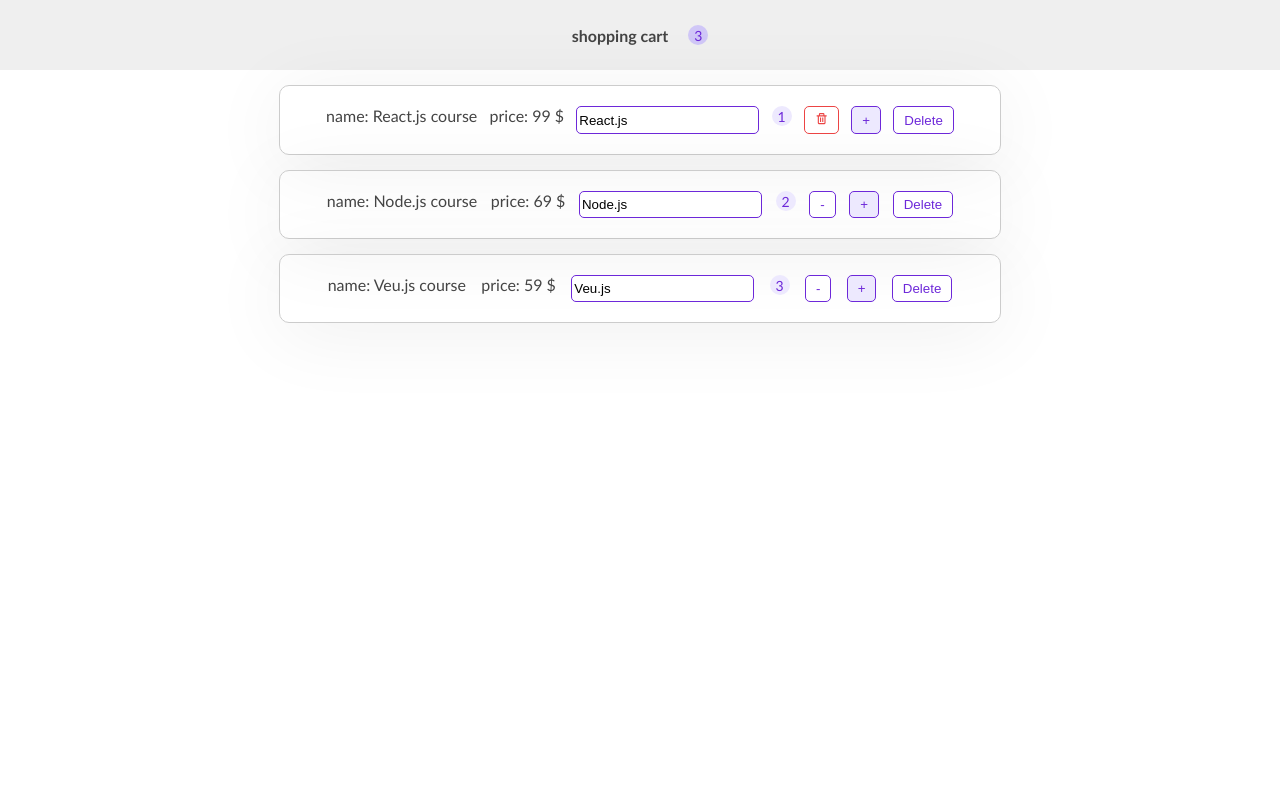
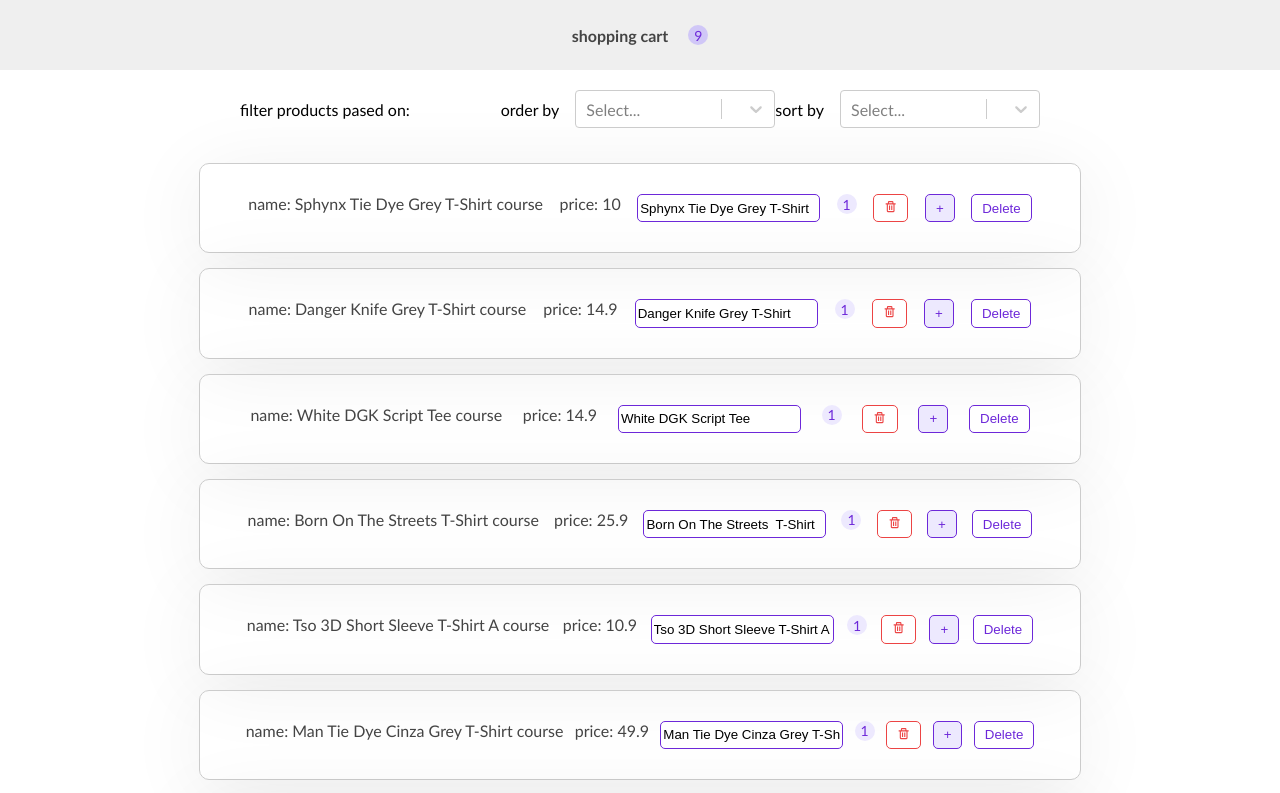
Before and after one commit to esmailireza/shopping-cart-project, a React (Create React App) app: page / in a window 1280 px wide. Shown: the top 793 px of the page. Built offline with nearby package versions, Linux system fonts and the light colour scheme.

Commit message:
added filter and sort select-option to project

```diff
--- a/package.json
+++ b/package.json
@@ -7,6 +7,7 @@
     "react-dom": "^17.0.2",
     "react-icons": "^4.3.1",
     "react-scripts": "4.0.3",
+    "react-select": "^5.2.1",
     "web-vitals": "^1.1.2"
   },
   "scripts": {
--- a/src/App.css
+++ b/src/App.css
@@ -1,9 +1,8 @@
 .container {
   display: flex;
-  /* justify-content: space-evenly; */
   width: 100%;
   background: #fff;
   flex-direction: column;
   align-items: center;
-  height: 100vh;
+  min-height: 100vh;
 }
--- a/src/App.js
+++ b/src/App.js
@@ -4,12 +4,14 @@
 import NavBar from "./components/NavBar/NavBar";
 import Wrapper from "./components/hoc/Wrapper";
 import ProductsProvider from "./components/Providers/ProductsProvider";
+import Filter from "./components/Filter/Filter";
 
 const App = () => {
   return (
     <>
       <ProductsProvider>
         <NavBar />
+        <Filter />
         <ProductList />
       </ProductsProvider>
     </>
--- /dev/null
+++ b/src/components/Filter/Filter.js
@@ -0,0 +1,64 @@
+import { useState } from "react/cjs/react.development";
+import { useProductsActions } from "../Providers/ProductsProvider";
+import Select from "react-select";
+import styles from "./filter.module.css";
+
+const options = [
+  { value: "", label: "ALL" },
+  { value: "XS", label: "XS" },
+  { value: "S", label: "S" },
+  { value: "M", label: "M" },
+  { value: "L", label: "L" },
+  { value: "XL", label: "XL" },
+  { value: "XXL", label: "XXL" },
+];
+
+const sortOptions = [
+  { value: "higest", label: "higest" },
+  { value: "lowest", label: "lowest" },
+];
+
+const Filter = () => {
+  const dispatch = useProductsActions();
+  const [value, setValue] = useState("");
+  const [sort, setSort] = useState("");
+
+  const changeHandler = (selectedOption) => {
+    dispatch({ type: "filter", selectedOption: selectedOption });
+    dispatch({ type: "sort", selectedOption: selectedOption });
+    console.log(selectedOption);
+    setValue(selectedOption);
+  };
+
+  const sortHandler = (selectedOption) => {
+    /* console.log(selectedOption); */
+    dispatch({ type: "sort", selectedOption: selectedOption });
+    setSort(selectedOption.sort);
+  };
+  return (
+    <div className={styles.filter}>
+      <p>filter products pased on:</p>
+      <div className={styles.selectContainer}>
+        <span>order by</span>
+        <Select
+          value={value}
+          onChange={changeHandler}
+          options={options}
+          className={styles.select}
+        />
+
+        <div className={styles.selectContainer}>
+          <span>sort by</span>
+          <Select
+            value={sort}
+            onChange={sortHandler}
+            options={sortOptions}
+            className={styles.select}
+          />
+        </div>
+      </div>
+    </div>
+  );
+};
+
+export default Filter;
--- /dev/null
+++ b/src/components/Filter/filter.module.css
@@ -0,0 +1,21 @@
+.filter {
+  display: flex;
+  justify-content: space-between;
+  width: 50rem;
+  align-items: center;
+  margin: 20px 0px;
+}
+
+.select {
+  width: 200px;
+}
+
+.selectContainer {
+  display: flex;
+  align-items: center;
+}
+
+.selectContainer span {
+  display: block;
+  margin-right: 1rem;
+}
--- a/src/components/Product/Product.js
+++ b/src/components/Product/Product.js
@@ -1,16 +1,15 @@
-import { useState } from "react";
 import styles from "./product.module.css";
 import { BiTrash } from "react-icons/bi";
 const Product = ({ product, change, onDecrement, onIncrement, click }) => {
   return (
     <div className={styles.product}>
-      <p>name: {product.name} course</p>
+      <p>name: {product.title} course</p>
       <p>price: {product.price} </p>
 
       <input
         type="text"
         onChange={change}
-        value={product.name}
+        value={product.title}
         className={styles.input}
       />
       <span className={styles.value}>{product.quantity}</span>
--- a/src/components/Product/product.module.css
+++ b/src/components/Product/product.module.css
@@ -1,9 +1,9 @@
 .product {
   border: 1px solid #ccc;
   border-radius: 10px;
-  padding: 20px 40px;
+  padding: 30px 40px;
   display: flex;
-  width: 40rem;
+  width: 50rem;
   margin-top: 15px;
   justify-content: space-around;
   box-shadow: 0 10px 80px rgba(0, 0, 0, 0.065);
--- a/src/components/Providers/ProductsProvider.js
+++ b/src/components/Providers/ProductsProvider.js
@@ -1,12 +1,12 @@
 import React, { useContext, useReducer } from "react";
-
+import { productsData } from "../../db/products";
 const ProductContext = React.createContext();
 const ProductContextDispatcher = React.createContext();
-const initialState = [
+/* const initialState = [
   { name: "React.js", price: "99 $", id: 1, quantity: 1 },
   { name: "Node.js", price: "69 $", id: 2, quantity: 2 },
   { name: "Veu.js", price: "59 $", id: 3, quantity: 3 },
-];
+]; */
 
 const reducer = (state, action) => {
   switch (action.type) {
@@ -47,14 +47,48 @@
     case "remove":
       const filteredProducts = state.filter((p) => p.id !== action.id);
       return filteredProducts;
-
+    case "filter":
+      /* console.log(`clicked-->${action.event.target.value}`); */
+      if (action.selectedOption.value === "") {
+        return productsData;
+      } else {
+        const UpdatedProducts = productsData.filter(
+          (p) => p.availableSizes.indexOf(action.selectedOption.value) >= 0
+        );
+        return UpdatedProducts;
+      }
+    case "sort":
+      const products = [...state];
+      if (action.selectedOption.value === "lowest") {
+        const sortedProducts = products.sort((a, b) => {
+          if (a.price > b.price) {
+            return 1;
+          }
+          if (a.price < b.price) {
+            return -1;
+          }
+          return 0;
+        });
+        return sortedProducts;
+      } else {
+        const sortedProducts = products.sort((a, b) => {
+          if (a.price < b.price) {
+            return 1;
+          }
+          if (a.price > b.price) {
+            return -1;
+          }
+          return 0;
+        });
+        return sortedProducts;
+      }
     default:
       return state;
   }
 };
 
 const ProductsProvider = ({ children }) => {
-  const [products, dispatch] = useReducer(reducer, initialState);
+  const [products, dispatch] = useReducer(reducer, productsData);
 
   return (
     <ProductContext.Provider value={products}>
```
Also changed, not shown: 1 other file (tests, documents, lock files or other folders).
